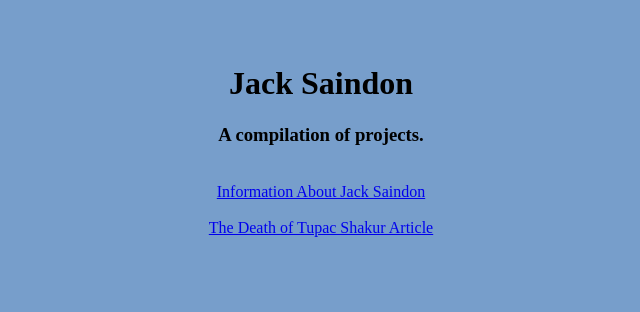
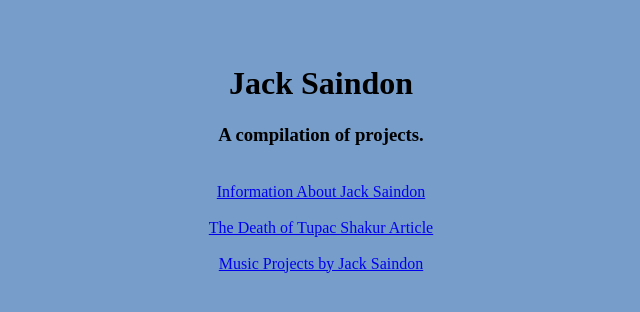
Before and after one commit to jacksaindon/home, a plain HTML site: page index.html in a window 1280 px wide. Shown: the whole page, without its empty margins (319-959 px from the left). Drawn offline with Linux system fonts and the light colour scheme.

Commit message:
Update index.html

```diff
--- a/index.html
+++ b/index.html
@@ -28,7 +28,8 @@ A compilation of projects.
   <br><br>
 <a href="https://jacksaindon.github.io/tupacdeath/">The Death of Tupac Shakur Article </a>
 <br><br>
-
+   <a href=" https://jacksaindon.github.io/music/">Music Projects by Jack Saindon</a>
+<br><br>
 
 
   </center>
```
